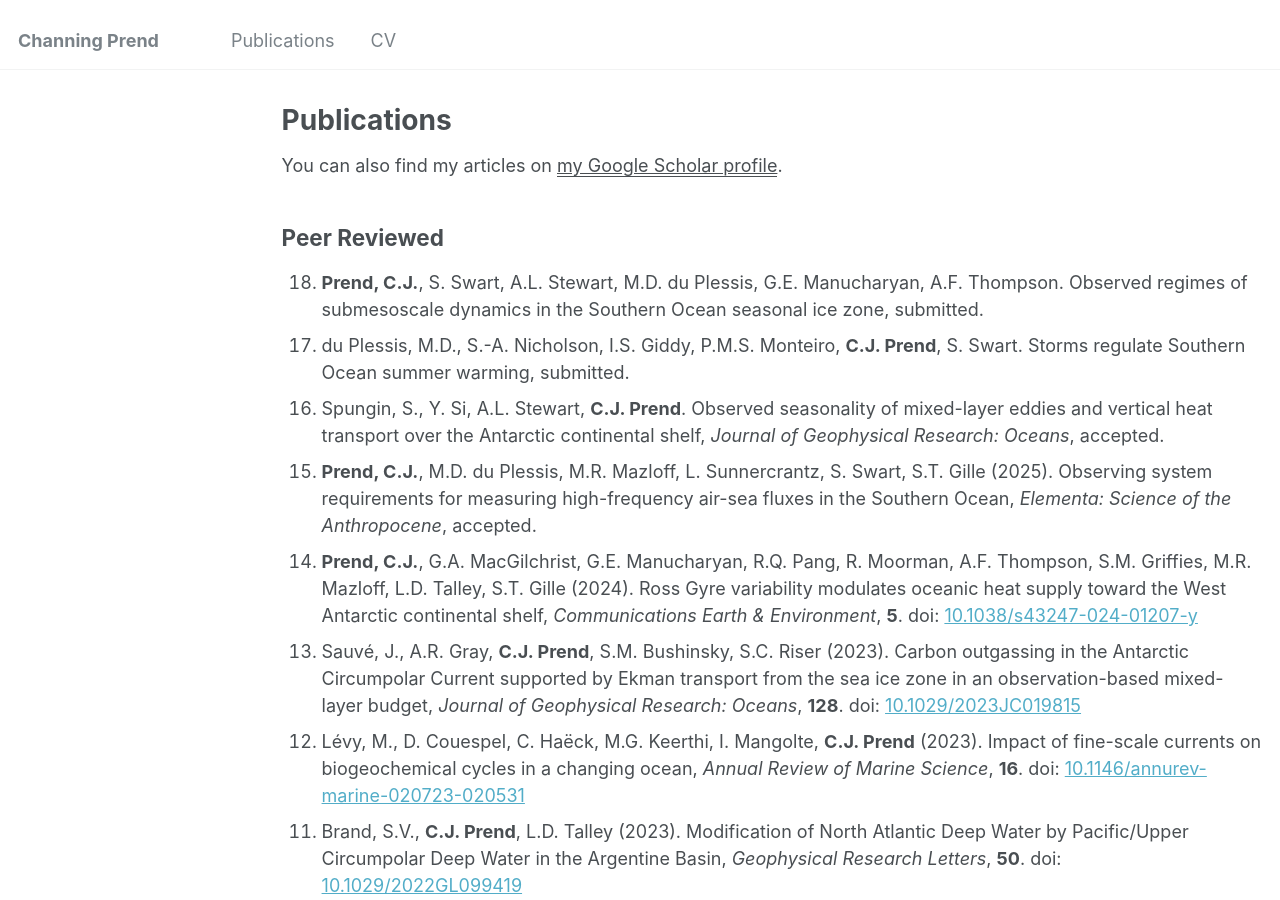
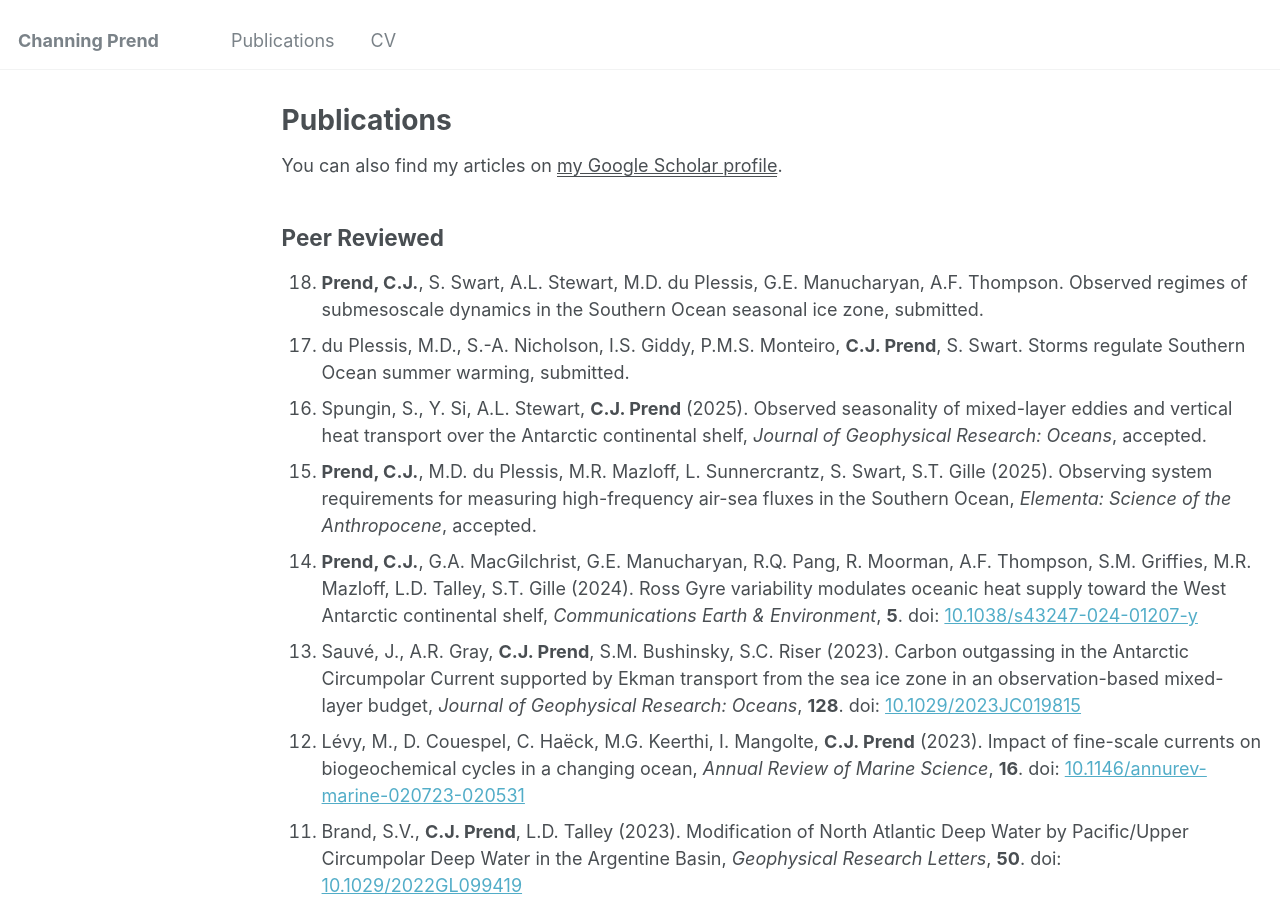
Before and after one commit to cprend/cprend.github.io, a Jekyll site: the page built from _pages/publications.md, in a window 1280 px wide and 900 px high. Built offline with Jekyll 4.4.1, drawn with Linux system fonts in a browser that asks for light colours.

Commit message:
Update publications.md

```diff
--- a/_pages/publications.md
+++ b/_pages/publications.md
@@ -11,7 +11,7 @@ You can also find my articles on <u><a href="https://scholar.google.com/citation
 <ol reversed>
   <li><b>Prend, C.J.</b>, S. Swart, A.L. Stewart, M.D. du Plessis, G.E. Manucharyan, A.F. Thompson. Observed regimes of submesoscale dynamics in the Southern Ocean seasonal ice zone, submitted.</li>
   <li>du Plessis, M.D., S.-A. Nicholson, I.S. Giddy, P.M.S. Monteiro, <b>C.J. Prend</b>, S. Swart. Storms regulate Southern Ocean summer warming, submitted.</li>
-  <li>Spungin, S., Y. Si, A.L. Stewart, <b>C.J. Prend</b>. Observed seasonality of mixed-layer eddies and vertical heat transport over the Antarctic continental shelf, <em>Journal of Geophysical Research: Oceans</em>, accepted.</li>
+  <li>Spungin, S., Y. Si, A.L. Stewart, <b>C.J. Prend</b> (2025). Observed seasonality of mixed-layer eddies and vertical heat transport over the Antarctic continental shelf, <em>Journal of Geophysical Research: Oceans</em>, accepted.</li>
   <li><b>Prend, C.J.</b>, M.D. du Plessis, M.R. Mazloff, L. Sunnercrantz, S. Swart, S.T. Gille (2025). Observing system requirements for measuring high-frequency air-sea fluxes in the Southern Ocean, <em>Elementa: Science of the Anthropocene</em>, accepted.</li>
   <li><b>Prend, C.J.</b>, G.A. MacGilchrist, G.E. Manucharyan, R.Q. Pang, R. Moorman, A.F. Thompson, S.M. Griffies, M.R. Mazloff, L.D. Talley, S.T. Gille (2024). Ross Gyre variability modulates oceanic heat supply toward the West Antarctic continental shelf, <em>Communications Earth & Environment</em>, <b>5</b>. doi: <a href="https://www.nature.com/articles/s43247-024-01207-y">10.1038/s43247-024-01207-y</a></li>
   <li>Sauvé, J., A.R. Gray, <b>C.J. Prend</b>, S.M. Bushinsky, S.C. Riser (2023). Carbon outgassing in the Antarctic Circumpolar Current supported by Ekman transport from the sea ice zone in an observation-based mixed-layer budget, <em>Journal of Geophysical Research: Oceans</em>, <b>128</b>. doi: <a href="https://agupubs.onlinelibrary.wiley.com/doi/10.1029/2023JC019815">10.1029/2023JC019815</a></li>
```
